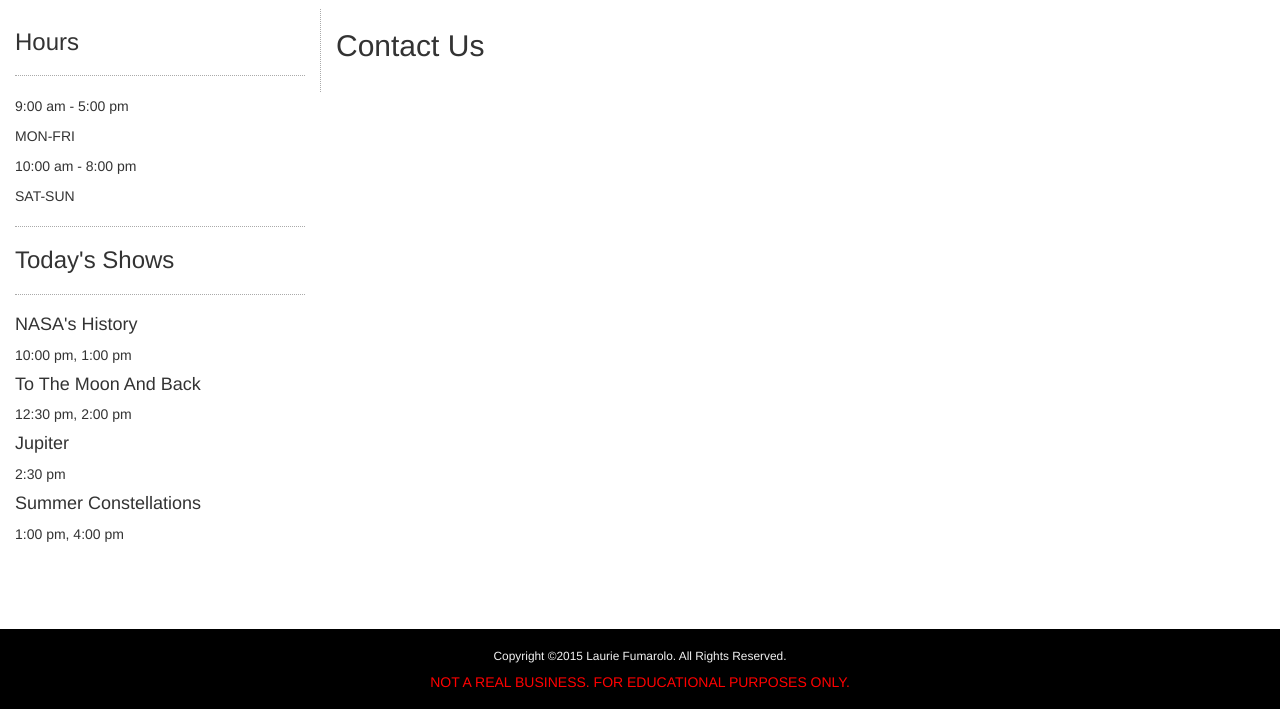
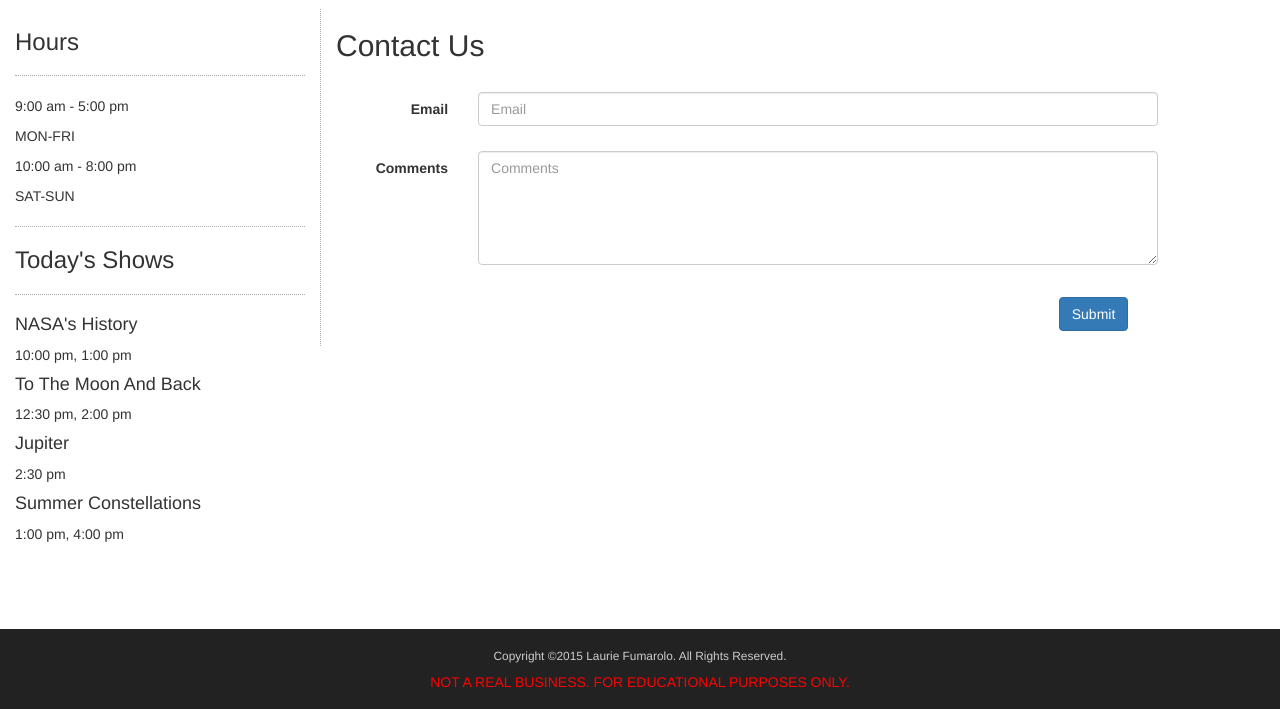
Before and after one commit to lauriefumarolo/cityplanetarium, a PHP site: page /contact_us.php in a window 1280 px wide. Shown: the part 91-800 px from the top of the page. Run offline with PHP 8.4, Linux system fonts and the light colour scheme.

Commit message:
Adding a form to the Contact Us page. Changing the color of the footer and header and footer text.

```diff
--- a/publish/contact_us.php
+++ b/publish/contact_us.php
@@ -28,11 +28,26 @@
 				<?php include 'sidebar.php' ?>
 			</div>
 			<div class="col-sm-8 content-col">
-				<div class="clearfix">
-					<h2>Contact Us</h2>
-				</div>
-				<div class="row">
-				</div>
+				<h2>Contact Us</h2>
+				<form action="" method="post" class="form-horizontal" role="form" data-toggle="validator">
+					<div class="form-group">
+						<label for="inputEmail" class="col-sm-2 control-label">Email</label>
+						<div class="col-sm-10">
+							<input type="email" id="inputEmail" class="form-control" placeholder="Email" data-error="This email address is invalid." required>
+							<div class="help-block with-errors"></div>
+						</div>
+					</div>
+					<div class="form-group">
+						<label for="comments" class="col-sm-2 control-label">Comments</label>
+						<div class="col-sm-10">
+							<textarea id="comments" class="form-control" rows="5" placeholder="Comments" required></textarea>
+							<div class="help-block with-errors"></div>
+						</div>
+					</div>
+					<div class="form-group col-sm-12 control-label">
+						<button type="submit" class="btn btn-primary">Submit</button>
+					</div>
+				</form>
 			</div>
 		</div>
 	</div>
--- a/publish/css/styles.css
+++ b/publish/css/styles.css
@@ -28,6 +28,7 @@ body {
 	height: 90px;
 	line-height: 90px;
 	padding-top: 0;
+	color: #CCC;
 }
 
 /* Make room for the footer */
@@ -82,8 +83,8 @@ footer {
 	bottom: 0;
 	width: 100%;
 	height: 80px;
-	background: black;
-	color: #F1F1F1; /* Light Grey */
+	background: #222; /* Dark Grey */
+	color: #CCC; /* Light Grey */
 }
 
 /* Center the footer text vertically */
```
